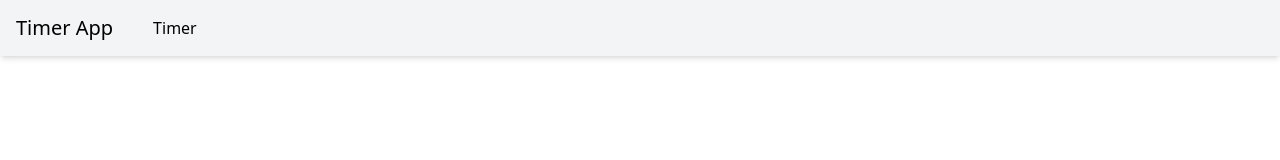
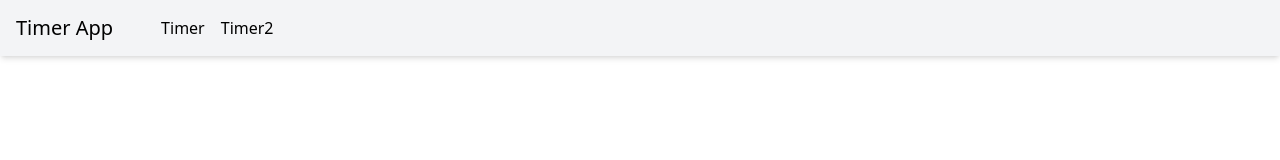
Before and after one commit to hironomiu/typescript-react-timer, a React (Create React App) app: page / in a window 1280 px wide. Shown: the top 160 px of the page. Built offline with nearby package versions, Linux system fonts and the light colour scheme.

Commit message:
commited

```diff
--- a/src/App.tsx
+++ b/src/App.tsx
@@ -2,6 +2,7 @@ import { Suspense } from 'react'
 import { BrowserRouter, Routes, Route } from 'react-router-dom'
 import Layout from './components/Layout'
 import TimerMain from './components/timer/TimerMain'
+import Main from './components/timer2/Main'
 
 const App = () => {
   return (
@@ -17,6 +18,7 @@ const App = () => {
             }
           >
             <Route path="/timer" element={<TimerMain />} />
+            <Route path="/timer2" element={<Main />} />
           </Route>
         </Routes>
       </BrowserRouter>
--- a/src/components/Header.tsx
+++ b/src/components/Header.tsx
@@ -5,8 +5,11 @@ const Header = () => {
     <header className="h-14 bg-gray-100 items-center flex shadow-md">
       <div className="ml-4 text-xl">Timer App</div>
       <nav className="ml-10">
-        <Link to="/timer" data-testid="timer-link">
+        <Link to="/timer" data-testid="timer-link" className="mx-2">
           Timer
+        </Link>
+        <Link to="/timer2" data-testid="timer2-link" className="mx-2">
+          Timer2
         </Link>
       </nav>
     </header>
--- /dev/null
+++ b/src/components/timer2/Main.tsx
@@ -0,0 +1,8 @@
+import React from 'react'
+
+// TODO: 命名（XXXMainにするか）
+const Main = () => {
+  return <main className="flex justify-center items-center">comming soon</main>
+}
+
+export default Main
```
